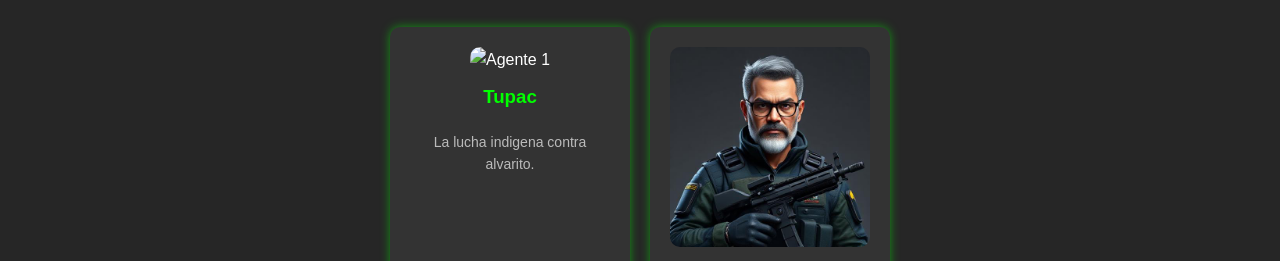
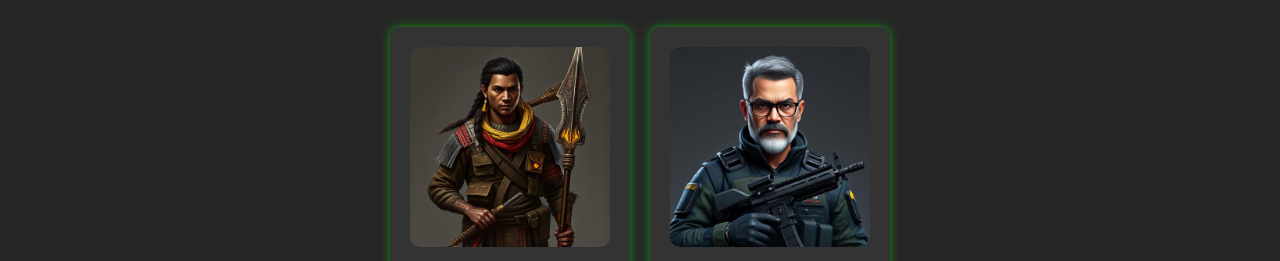
Before and after one commit to dsdchris/WebAI, a plain HTML site: page INDEX.HTML in a window 1280 px wide. Shown: the part 521-782 px from the top of the page. Drawn offline with Linux system fonts and the light colour scheme.

Commit message:
Update INDEX.HTML

```diff
--- a/INDEX.HTML
+++ b/INDEX.HTML
@@ -39,7 +39,7 @@
         <h2>Los Mejores Agentes</h2>
         <div class="agentes-list">
             <div class="agente">
-                <img src="img/pj.jpg" alt="Agente 1">
+                <img src="pj.jpg" alt="Agente 1">
                 <h3>Tupac</h3>
                 <p>La lucha indigena contra alvarito.</p>
             </div>
```
